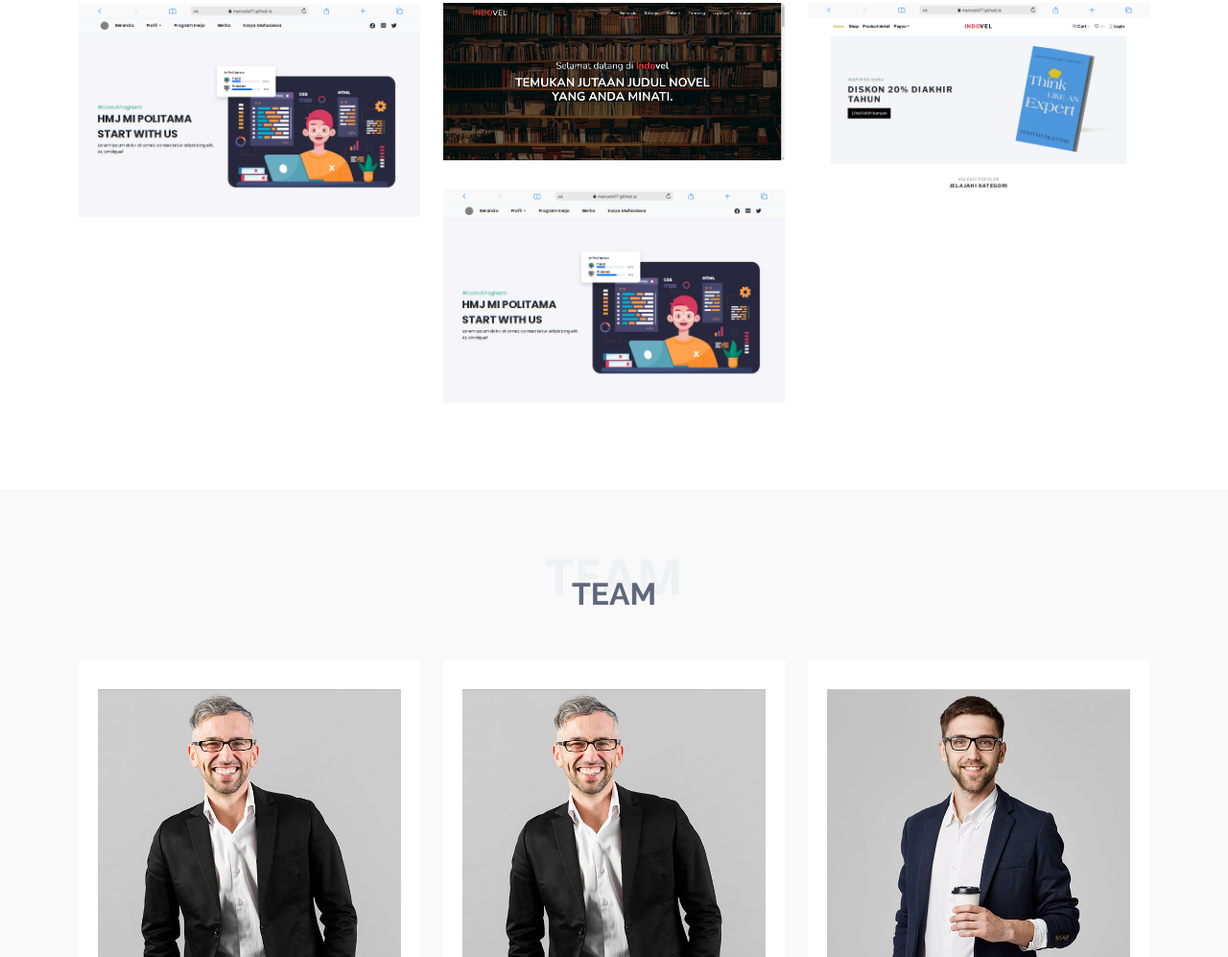
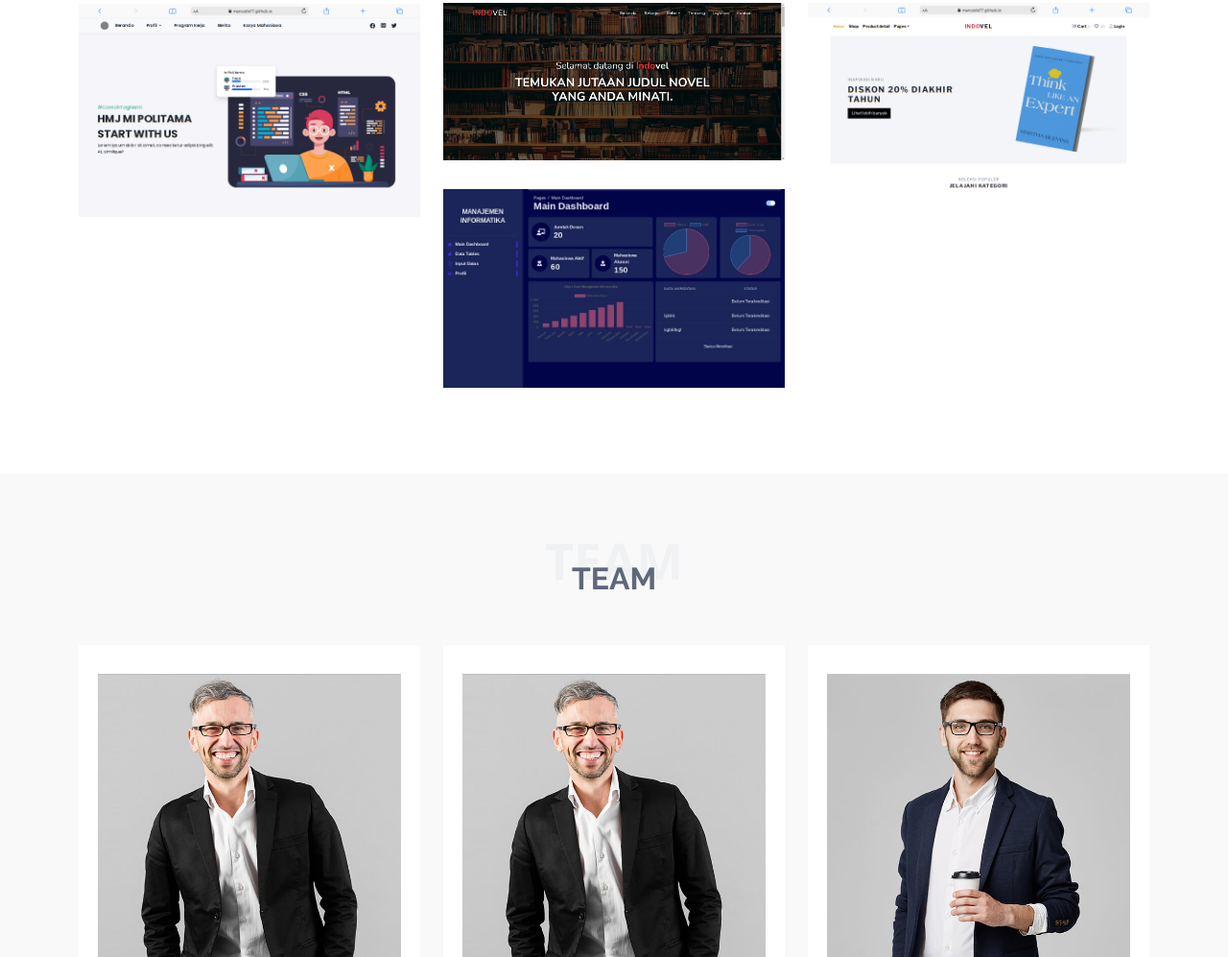
Before and after one commit to mancode77/esteh, a plain HTML site: page index.html in a window 1280 px wide. Shown: the part 2123-3120 px from the top of the page at 96% size. Drawn offline with nearby package versions, Linux system fonts and the light colour scheme.

Commit message:
UPDATE: image

```diff
--- a/index.html
+++ b/index.html
@@ -228,7 +228,7 @@
           </div>
 
           <div class="col-lg-4 col-md-6 portfolio-item filter-web">
-            <img src="assets/img/portfolio/mi-profil.png" class="img-fluid" alt="">
+            <img src="assets/img/portfolio/admin-akreditasi.png" class="img-fluid" alt="">
             <div class="portfolio-info">
               <h4>Dashboard Akreditasi Manajemen Informatika</h4>
               <p>Dashboard Akreditasi Manajemen Informatika</p>
```
